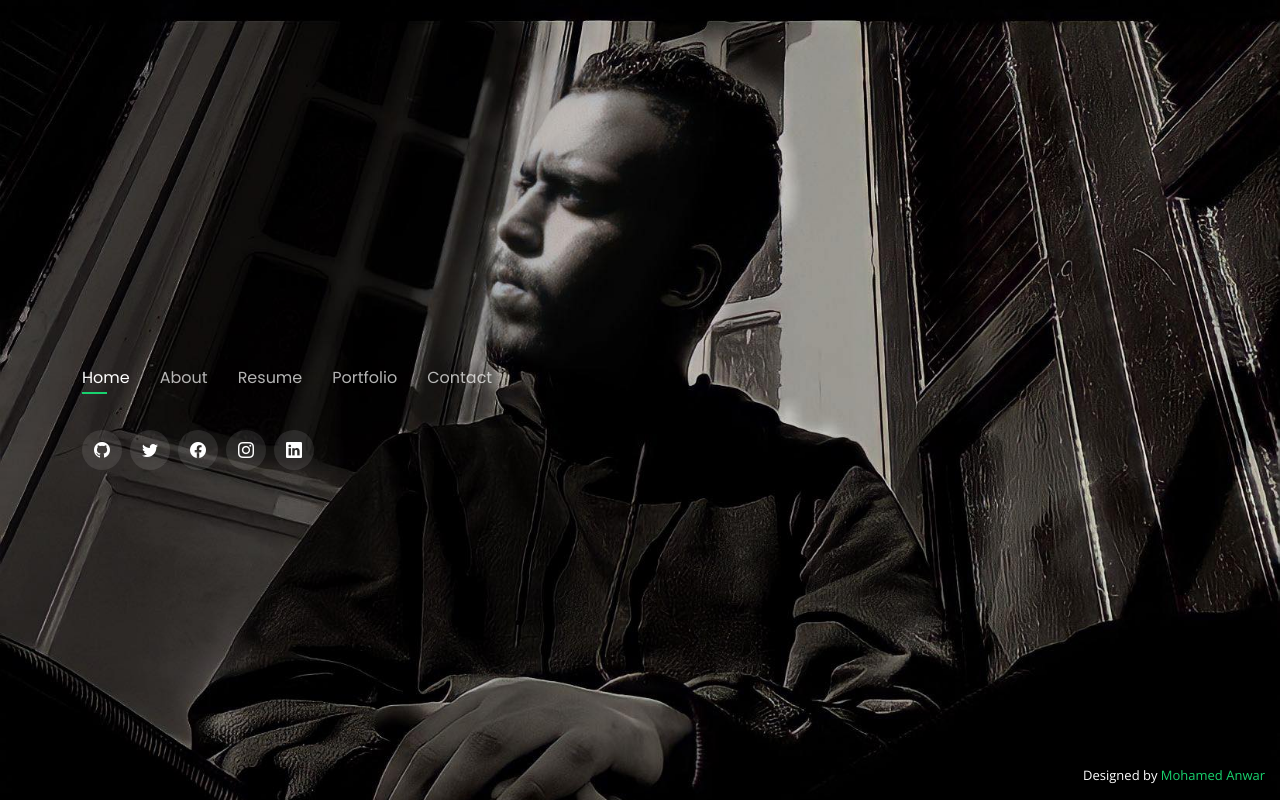
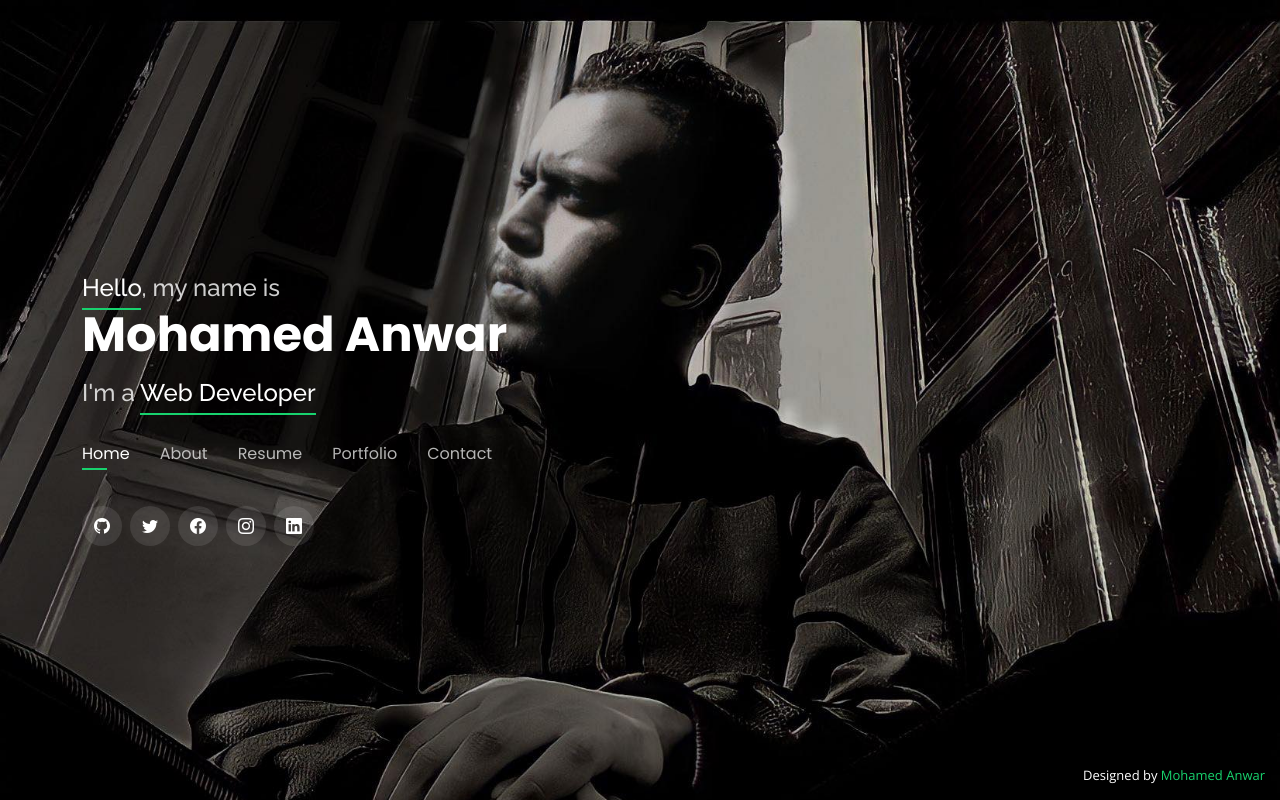
Before and after one commit to mohmedanwwar/personal-website, a plain HTML site: page index.html in a window 1280 px wide. Drawn offline with nearby package versions, Linux system fonts and the light colour scheme.

Commit message:
add title and name

```diff
--- a/index.html
+++ b/index.html
@@ -35,10 +35,10 @@
   <!-- ======= Header ======= -->
   <header id="header">
     <div class="container">
-               <!-- <h2><span>Hello</span>, my name is</h2>
+               <h2><span>Hello</span>, my name is</h2>
       <h1><a href="index.html">Mohamed Anwar</a></h1>
 
-      <h2>I'm a <span>Web Developer</span> </h2> -->
+      <h2>I'm a <span>Web Developer</span> </h2>
 
       <nav id="navbar" class="navbar">
         <ul>
```
